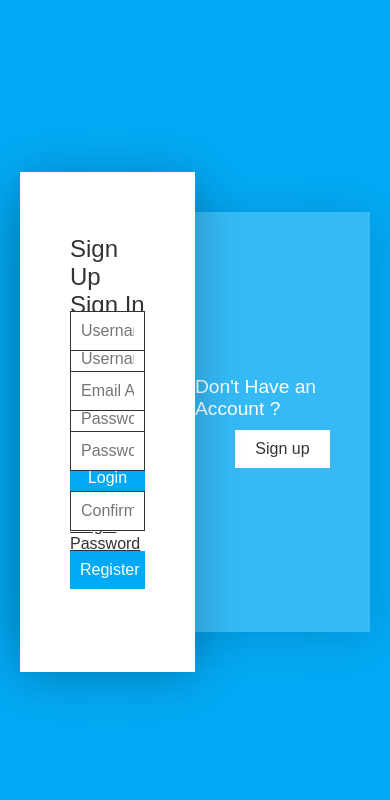
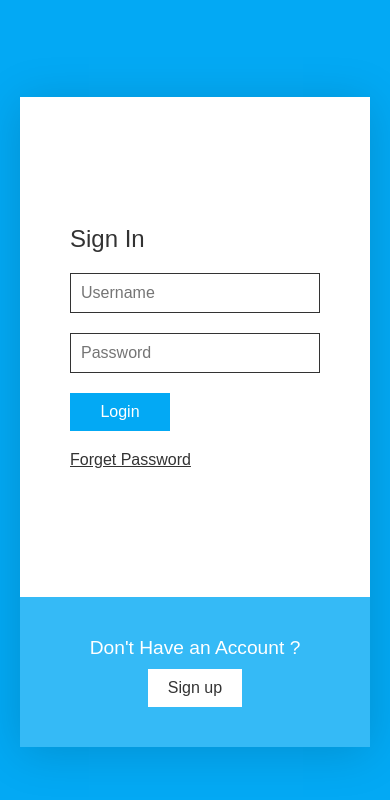
Before and after one commit to smallshawn95/website-example, a plain HTML site: page System/login-and-register-form/index.html in a window 390 px wide. Drawn offline with Linux system fonts and the light colour scheme; a web font is replaced by a local one.

Commit message:
2023-12-13 update login-and-register-form (#45)

```diff
--- a/System/login-and-register-form/style.css
+++ b/System/login-and-register-form/style.css
@@ -88,6 +88,7 @@ body.active {
 
 .form-box .signup-form {
     left: 100%;
+    transition-delay: 0s;
 }
 
 .form-box.active {
@@ -105,7 +106,6 @@ body.active {
 
 .form-box .form {
     position: absolute;
-    left: 0;
     width: 100%;
     padding: 50px;
     transition: 0.5s;
@@ -141,6 +141,48 @@ body.active {
     cursor: pointer;
 }
 
+.form-box.form-box.active .signup-form input[type="submit"] {
+    background: #f43648;
+}
+
 .forget {
     color: #333;
 }
+
+@media (max-width: 991px) {
+    .container {
+        max-width: 400px;
+        height: 650px;
+        display: flex;
+        align-items: center;
+        justify-content: center;
+    }
+
+    .container .blue-background {
+        top: 0;
+        height: 100%;
+    }
+
+    .form-box {
+        top: 0;
+        width: 100%;
+        height: 500px;
+        box-shadow: none;
+    }
+
+    .blue-background .box {
+        position: absolute;
+        width: 100%;
+        height: 150px;
+        bottom: 0;
+    }
+
+    .box.signin {
+        top: 0;
+    }
+
+    .form-box.active {
+        left: 0;
+        top: 150px;
+    }
+}
```
Also changed, not shown: System/login-and-register-form/index.html (line endings or trailing spaces).
